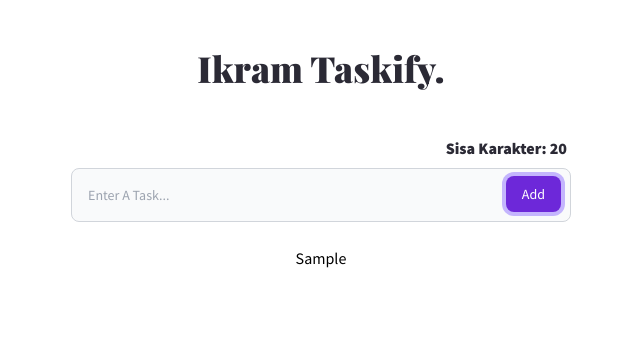
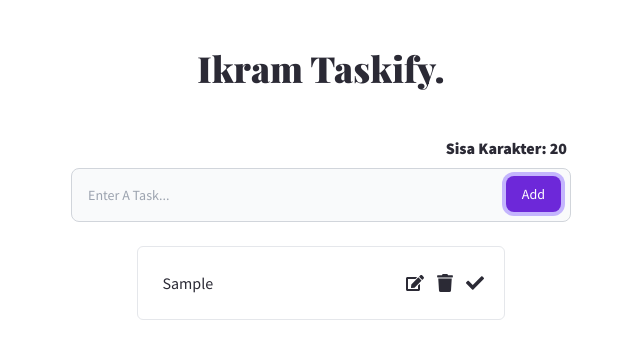
Before and after one commit to Ikram-Maulana/taskify-app, a React (Create React App) app: page / in a window 1280 px wide. Both pictures are taken after typing "Sample" into the empty fields and a click on the button "Add". Shown: the top 358 px of the page, without its empty margins (319-959 px from the left). Built offline with nearby package versions, Linux system fonts and the light colour scheme; a web font is replaced by a local one.

Commit message:
Feat(List): TodoItem Component
- Update deprecated library to latest
- Install react-icons library
- Apply 1 color for all text
- Passing Props to TodoItem (todo, todos, setTodos)
- Membuat komponen TodoItem

```diff
--- /dev/null
+++ b/src/components/TodoItem.tsx
@@ -0,0 +1,31 @@
+import { Dispatch, FC, SetStateAction } from "react";
+import { Todo } from "../model";
+import { FaEdit, FaTrash, FaCheck } from "react-icons/fa";
+
+interface Props {
+  todo: Todo;
+  todos: Array<Todo>;
+  setTodos: Dispatch<SetStateAction<Todo[]>>;
+}
+
+const TodoItem: FC<Props> = ({ todo, todos, setTodos }) => {
+  return (
+    <form className="flex w-full md:w-[46%] lg:w-[31%] rounded-md p-5 mb-2 md:mb-4 border border-gray-200 bg-white hover:shadow-md hover:transition-all">
+      <p className="flex-1 p-1 border-none">{todo.todo}</p>
+
+      <div className="flex gap-3 place-items-center text-lg">
+        <span className="cursor-pointer">
+          <FaEdit />
+        </span>
+        <span className="cursor-pointer">
+          <FaTrash />
+        </span>
+        <span className="cursor-pointer">
+          <FaCheck />
+        </span>
+      </div>
+    </form>
+  );
+};
+
+export default TodoItem;
--- a/src/components/TodoList.tsx
+++ b/src/components/TodoList.tsx
@@ -1,5 +1,6 @@
 import { Dispatch, FC, SetStateAction } from "react";
 import { Todo } from "../model";
+import TodoItem from "./TodoItem";
 
 interface Props {
   todos: Array<Todo>;
@@ -8,11 +9,9 @@ interface Props {
 
 const TodoList: FC<Props> = ({ todos, setTodos }) => {
   return (
-    <div className="todos">
+    <div className="todos container mx-auto flex justify-evenly flex-wrap px-3 md:px-6 lg:px-12 gap-2">
       {todos.map((todo) => (
-        <div key={todo.id} className="todo">
-          <p>{todo.todo}</p>
-        </div>
+        <TodoItem key={todo.id} todo={todo} todos={todos} setTodos={setTodos} />
       ))}
     </div>
   );
--- a/src/index.css
+++ b/src/index.css
@@ -6,7 +6,7 @@
 @tailwind utilities;
 
 html {
-  @apply font-sans;
+  @apply font-sans text-[#2B2A35];
 }
 
 h1,
@@ -15,5 +15,5 @@ h3,
 h4,
 h5,
 h6 {
-  @apply font-serif text-[#2B2A35];
+  @apply font-serif;
 }
```
Also changed, not shown: package.json (+10 -9 lines), 1 other file (tests, documents, lock files or other folders).
